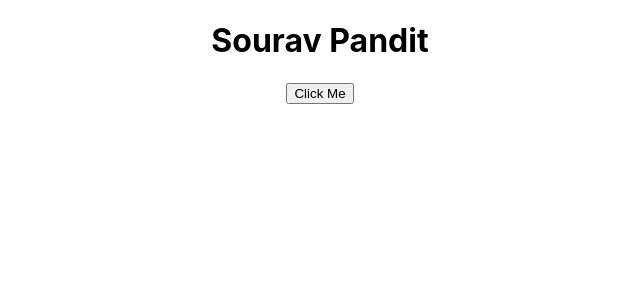
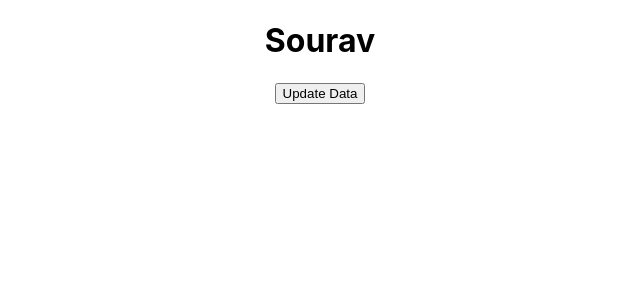
Before and after one commit to kumarsourav10/React-js-basic-to-high, a React (Create React App) app in the folder blog/: page / in a window 1280 px wide. Shown: the top 300 px of the page, without its empty margins (320-960 px from the left). Built offline with nearby package versions, Linux system fonts and the light colour scheme.

Commit message:
so that's how you can use state to store data in your state

```diff
--- a/blog/src/App.js
+++ b/blog/src/App.js
@@ -1,40 +1,18 @@
+import {useState} from 'react'
 // import logo from './logo.svg';
 import './App.css';
-// import User from './User'
-// import Sourav from './Sourav'
-// import Form from './Form';
-// import User1 from './User1';
-// import Check from './Check';
-// import Jsx from './Jsx';
-// alert("Hello")
+
 function App() {
-    let data = "Sourav Pandit"
-  function apple()
-  {
-    data = "peter"
-   alert(data)
-  }
-
-  // function Apple()
-  // {
-  //   return (<div>Apple Count</div>)
-  // }
+const [data,setData]=useState("Sourav")
+function updateData()
+{
+  setData("Pandit")
+}
+console.warn("_________")
   return (
     <div className="App">
       <h1>{data}</h1>
-      {/* <User />
-      <Sourav />
-      <Form />
-      <User1 />
-      <Apple />
-      <Check />
-      <Jsx /> */}
-
-      {/* Whenever you give onClick event and give the alert it will come first without click it will appear first . How you prevent this after using  onClick's function ypu have to just remove the brackets which is return just after the apple `apple()`   */}
-      {/* <button onClick={apple()}>Click Me</button> */}
-
-      {/* See here how I removed the brackets */}
-      <button onClick={()=>apple("Hello world")}>Click Me</button>
+      <button onClick={updateData} >Update Data</button>
     </div>
   );
 }
```
Also changed, not shown: blog/src/clickevent.js (deleted).
